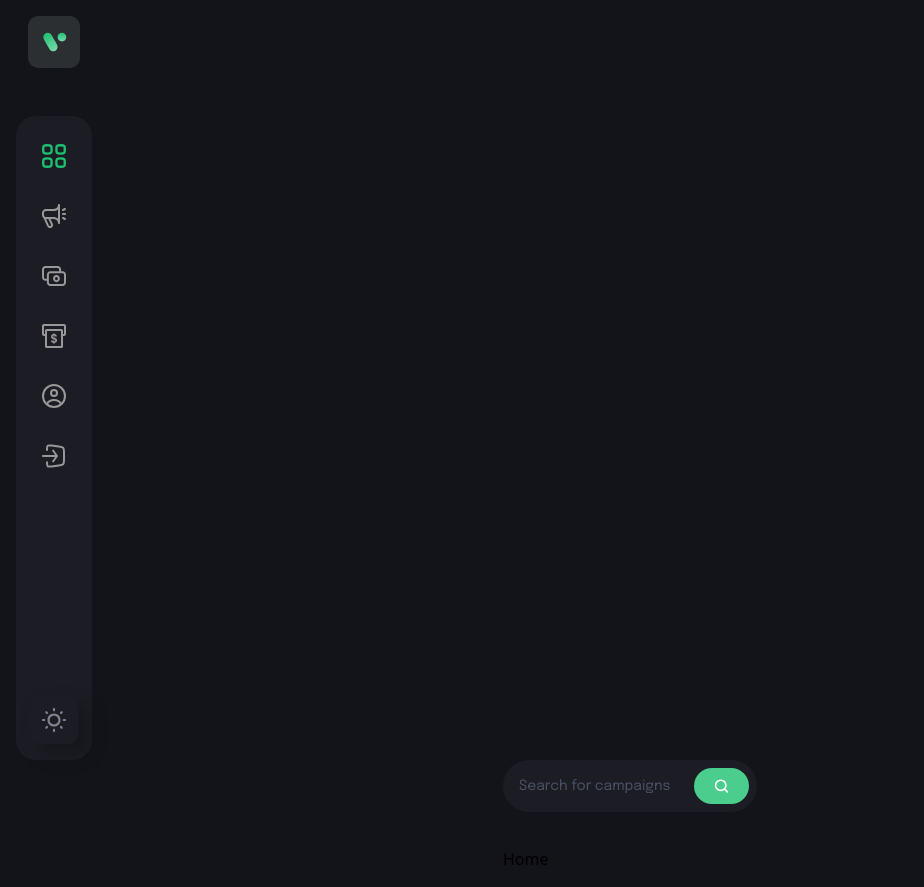
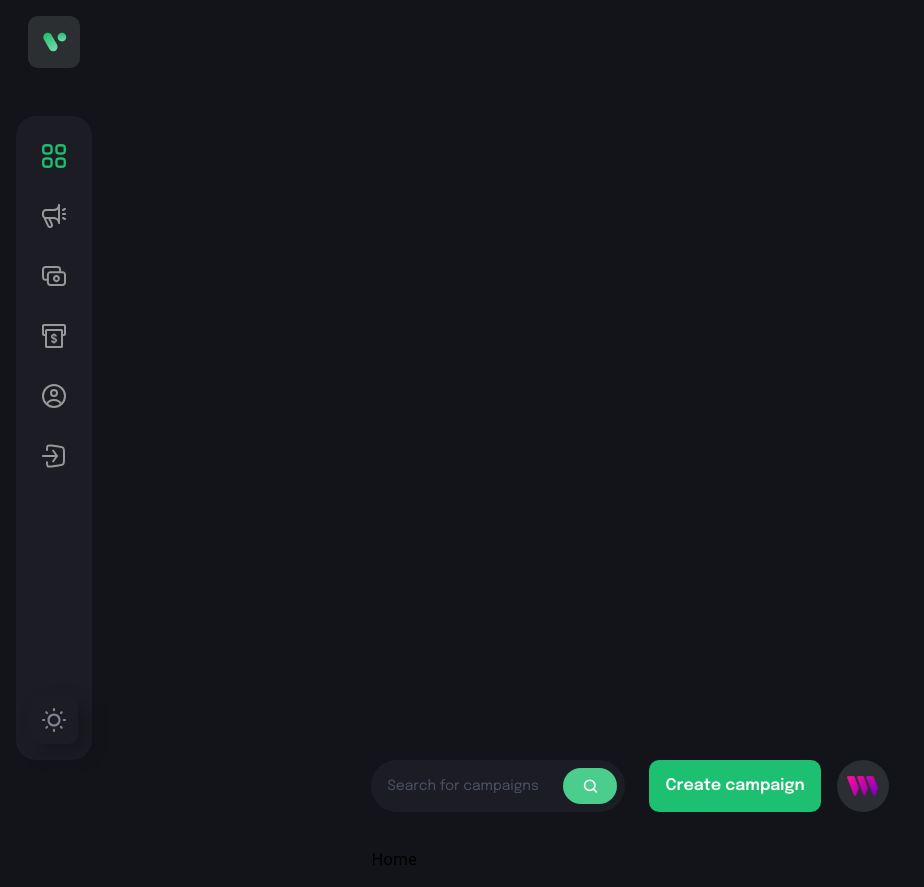
Before and after one commit to 0122wndnjs/crowdfunding_web3, a React (Vite) app in the folder client/: page / in a window 1280 px wide. Shown: the whole page, without its empty margins (0-924 px from the left). Built offline with nearby package versions, Linux system fonts and the light colour scheme; the HTML template or start-up script is replaced by a standard one.

Commit message:
finishing navbar

```diff
--- a/client/src/components/CustomButton.jsx
+++ b/client/src/components/CustomButton.jsx
@@ -1,9 +1,15 @@
-import React from 'react'
+import React from "react";
 
-const CustomButton = () => {
+const CustomButton = ({ btnType, title, handleClick, styles }) => {
   return (
-    <div>CustomButton</div>
-  )
-}
+    <button
+      type={btnType}
+      className={`font-epilogue font-semibold text-[16px] leading-[26px] text-white min-h-[52px] px-4 rounded-[10px] ${styles}`}
+      onClick={handleClick}
+    >
+      {title}
+    </button>
+  );
+};
 
-export default CustomButton
+export default CustomButton;
--- a/client/src/components/Navbar.jsx
+++ b/client/src/components/Navbar.jsx
@@ -1,24 +1,119 @@
-import React, { useState } from 'react'
-import { Link, useNavigate } from 'react-router-dom'
+import React, { useState } from "react";
+import { Link, useNavigate } from "react-router-dom";
 
-import { CustomButton } from './'
-import { logo, menu, search, thirdweb } from '../assets'
-import { navlinks } from '../constants'
+import { CustomButton } from "./";
+import { logo, menu, search, thirdweb } from "../assets";
+import { navlinks } from "../constants";
 
 const Navbar = () => {
-    const navigate = useNavigate();
-    const [isActive, setIsActive] = useState('dashboard');
-    const [toggleDrawer, setToggleDrawer] = useState(false);
+  const navigate = useNavigate();
+  const [isActive, setIsActive] = useState("dashboard");
+  const [toggleDrawer, setToggleDrawer] = useState(false);
+  const address = "0xabc";
+
   return (
-    <div className='flex md:flex-row flex-col-reverse justify-between mb-[35px] gap-6'>
-        <div className='lg:flex-1 flex flex-row max-w-[458px] py-2 pl-4 pr-2 h-[52px] bg-[#1c1c24] rounded-[100px]'>
-            <input type="text" placeholder="Search for campaigns" className="flex w-full font-epilogue font-normal text-[14px] placeholder:text-[#4b5264] text-white bg-transparent outline-none" />
-            <div className='w-[72px] h-full rounded-[20px] bg-[#4acd8d] flex justify-center items-center cursor-pointer'>
-                <img src={search} alt="search" className='w-[15px] h-[15px] object-contain' />
-            </div>
+    <div className="flex md:flex-row flex-col-reverse justify-between mb-[35px] gap-6">
+      <div className="lg:flex-1 flex flex-row max-w-[458px] py-2 pl-4 pr-2 h-[52px] bg-[#1c1c24] rounded-[100px]">
+        <input
+          type="text"
+          placeholder="Search for campaigns"
+          className="flex w-full font-epilogue font-normal text-[14px] placeholder:text-[#4b5264] text-white bg-transparent outline-none"
+        />
+        <div className="w-[72px] h-full rounded-[20px] bg-[#4acd8d] flex justify-center items-center cursor-pointer">
+          <img
+            src={search}
+            alt="search"
+            className="w-[15px] h-[15px] object-contain"
+          />
         </div>
+      </div>
+      <div className="sm:flex hidden flex-row justify-end gap-4">
+        <CustomButton
+          btnType="button"
+          title={address ? "Create campaign" : "Connect"}
+          styles={address ? "bg-[#1dc071]" : "bg-[#8c6dfd]"}
+          handleClick={() => {
+            if (address) navigate("create-campagin");
+            else "connect()";
+          }}
+        />
+
+        <Link to="/profile">
+          <div className="w-[52px] h-[52px] rounded-full bg-[#2c2f32] flex justify-center items-center cursor-pointer">
+            <img
+              src={thirdweb}
+              alt="user"
+              className="w-[60%] h-[60%] object-contain"
+            />
+          </div>
+        </Link>
+      </div>
+
+      {/* Small screen navigation */}
+      <div className="sm:hidden flex justify-between items-center relative">
+        <div className="w-[40px] h-[40px] rounded-[10px] bg-[#2c2f32] flex justify-center items-center cursor-pointer">
+          <img
+            src={thirdweb}
+            alt="user"
+            className="w-[60%] h-[60%] object-contain"
+          />
+        </div>
+        <img
+          src={menu}
+          alt="menu"
+          className="w-[34px] h-[34px] object-contain cursor-pointer"
+          onClick={() => setToggleDrawer((prev) => !prev)}
+        />
+
+        <div
+          className={`absolute top-[60px] right-0 left-0 bg-[#1c1c24] z-10 shadow-secondary py-4 ${!toggleDrawer ? '-translate-y-[100vh]' : 'translate-y-0'} transition-all duration-700`}
+        >
+          <ul className="mb-4">
+            {navlinks.map((link) => (
+              <li
+                key={link.name}
+                className={`flex p-4 ${
+                  isActive === link.name && "bg-[#3a3a43]"
+                }`}
+                onClick={() => {
+                  setIsActive(link.name);
+                  setToggleDrawer(false);
+                  navigate(link.link);
+                }}
+              >
+                <img
+                  src={link.imgUrl}
+                  alt={link.name}
+                  className={`w-[24px] h-[24px] object-contain ${
+                    isActive === link.name ? "grayscale-0" : "grayscale"
+                  }`}
+                />
+                <p
+                  className={`ml-[20px] font-epilogue font-semibold text-[14px] ${
+                    isActive === link.name ? "text-[#1dc071]" : "text-[#808191]"
+                  }`}
+                >
+                  {link.name}
+                </p>
+              </li>
+            ))}
+          </ul>
+
+          <div className="flex mx-4">
+            <CustomButton
+              btnType="button"
+              title={address ? "Create campaign" : "Connect"}
+              styles={address ? "bg-[#1dc071]" : "bg-[#8c6dfd]"}
+              handleClick={() => {
+                if (address) navigate("create-campagin");
+                else "connect()";
+              }}
+            />
+          </div>
+        </div>
+      </div>
     </div>
-  )
-}
+  );
+};
 
-export default Navbar
+export default Navbar;
```
